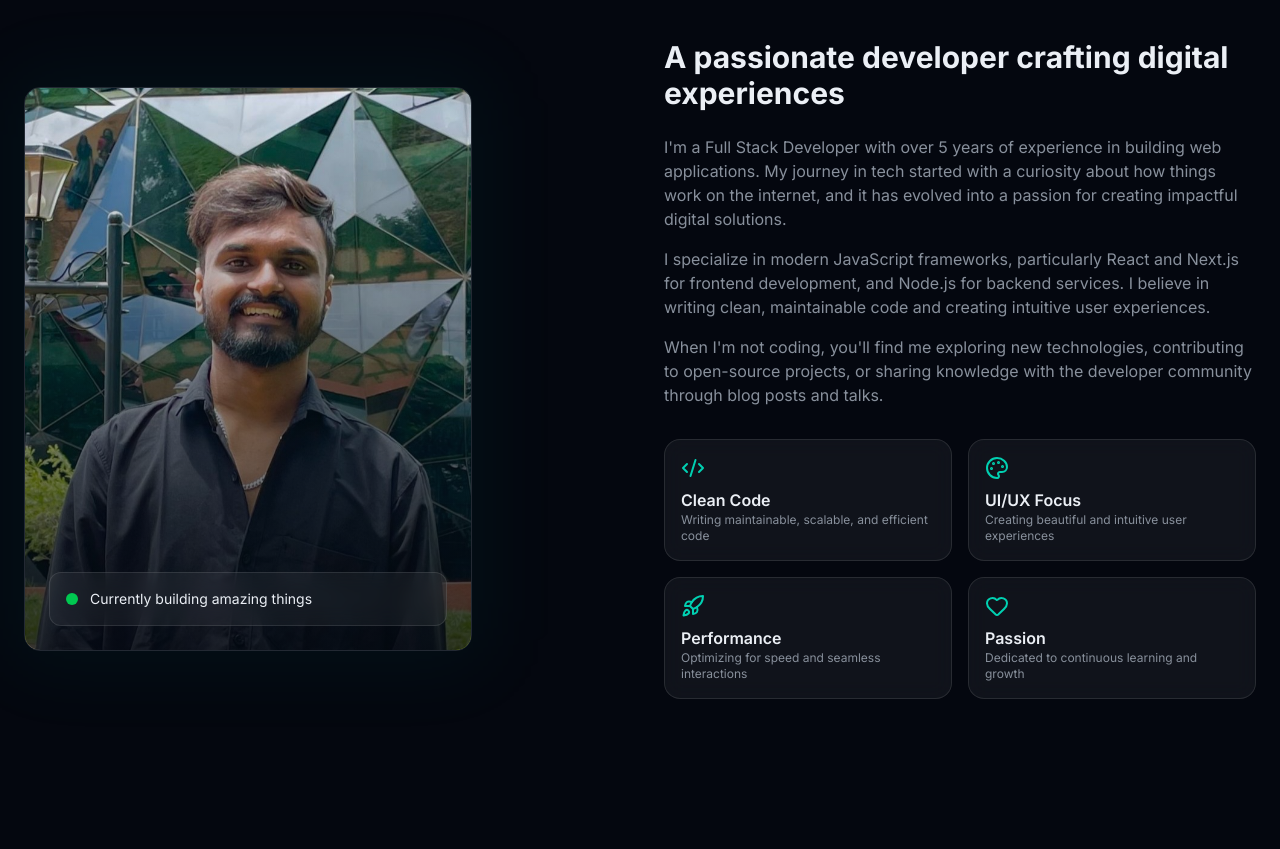
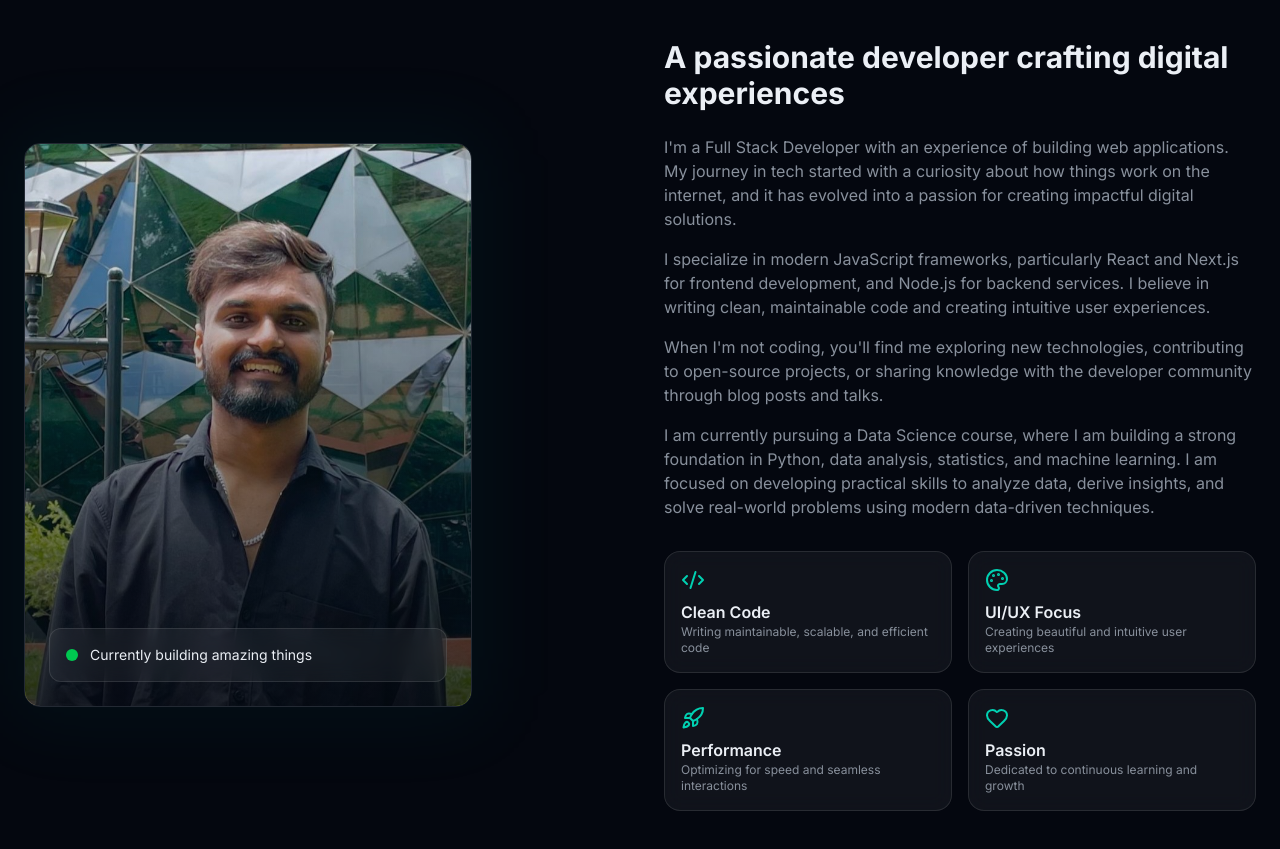
Before and after one commit to varunnayu/myportfolio, a Next.js app: page / in a window 1280 px wide. Shown: the part 1040-1889 px from the top of the page. Built offline with nearby package versions, Linux system fonts and the light colour scheme.

Commit message:
Revise about section content and add Data Science course
Updated the about section to reflect current experience and ongoing education in Data Science.

```diff
--- a/components/about-section.tsx
+++ b/components/about-section.tsx
@@ -86,7 +86,7 @@ export function AboutSection() {
             <h3 className="mb-6 text-2xl font-bold md:text-3xl">A passionate developer crafting digital experiences</h3>
             <div className="space-y-4 text-muted-foreground">
               <p>
-                I'm a Full Stack Developer with over 5 years of experience in building web applications. My journey in
+                I'm a Full Stack Developer with an experience of building web applications. My journey in
                 tech started with a curiosity about how things work on the internet, and it has evolved into a passion
                 for creating impactful digital solutions.
               </p>
@@ -98,6 +98,11 @@ export function AboutSection() {
               <p>
                 When I'm not coding, you'll find me exploring new technologies, contributing to open-source projects, or
                 sharing knowledge with the developer community through blog posts and talks.
+              </p>
+              <p>
+                I am currently pursuing a Data Science course, where I am building a strong foundation in Python,
+                data analysis, statistics, and machine learning. I am focused on developing practical skills to analyze data, derive insights,
+                and solve real-world problems using modern data-driven techniques.
               </p>
             </div>
 
```
